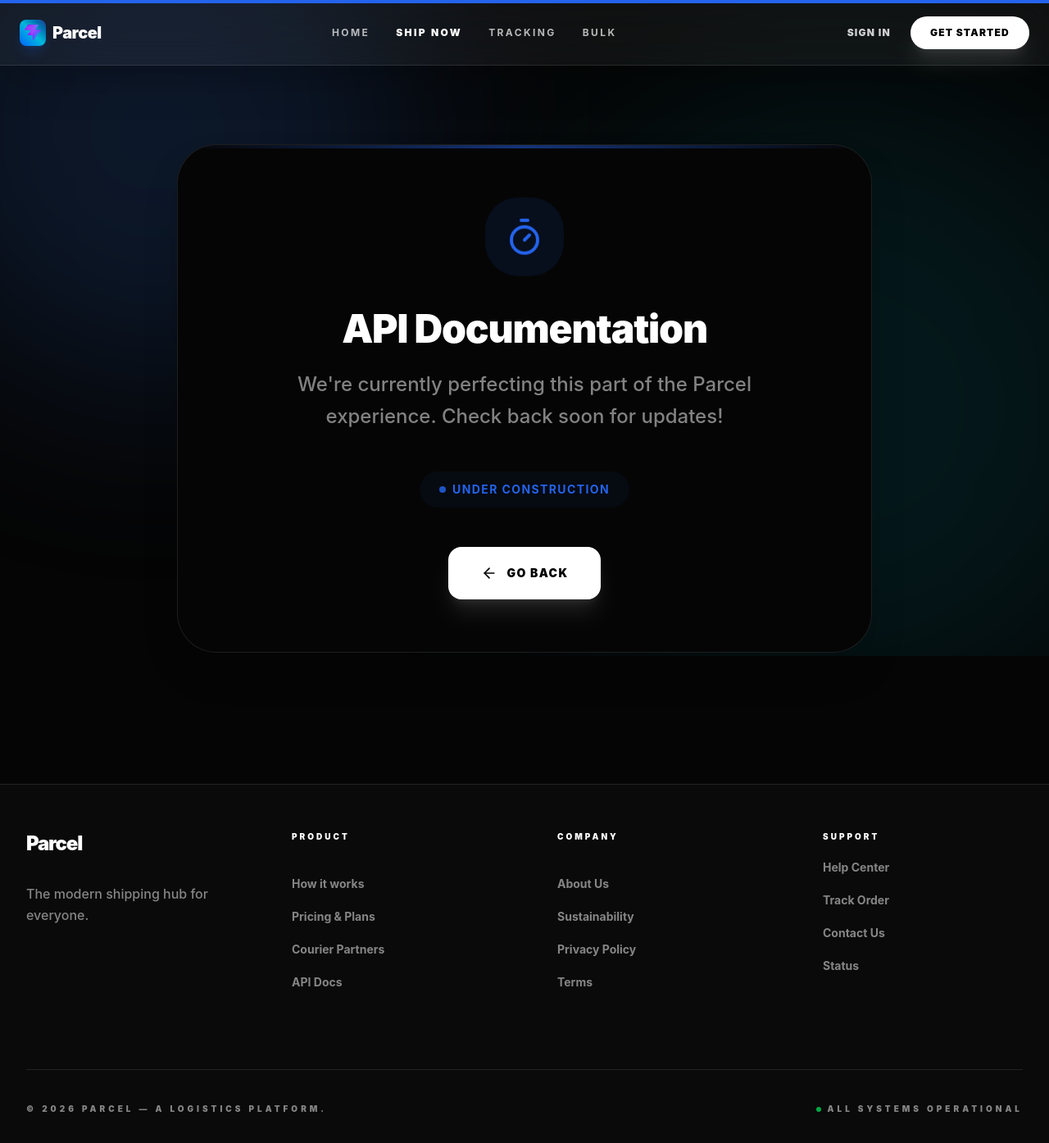
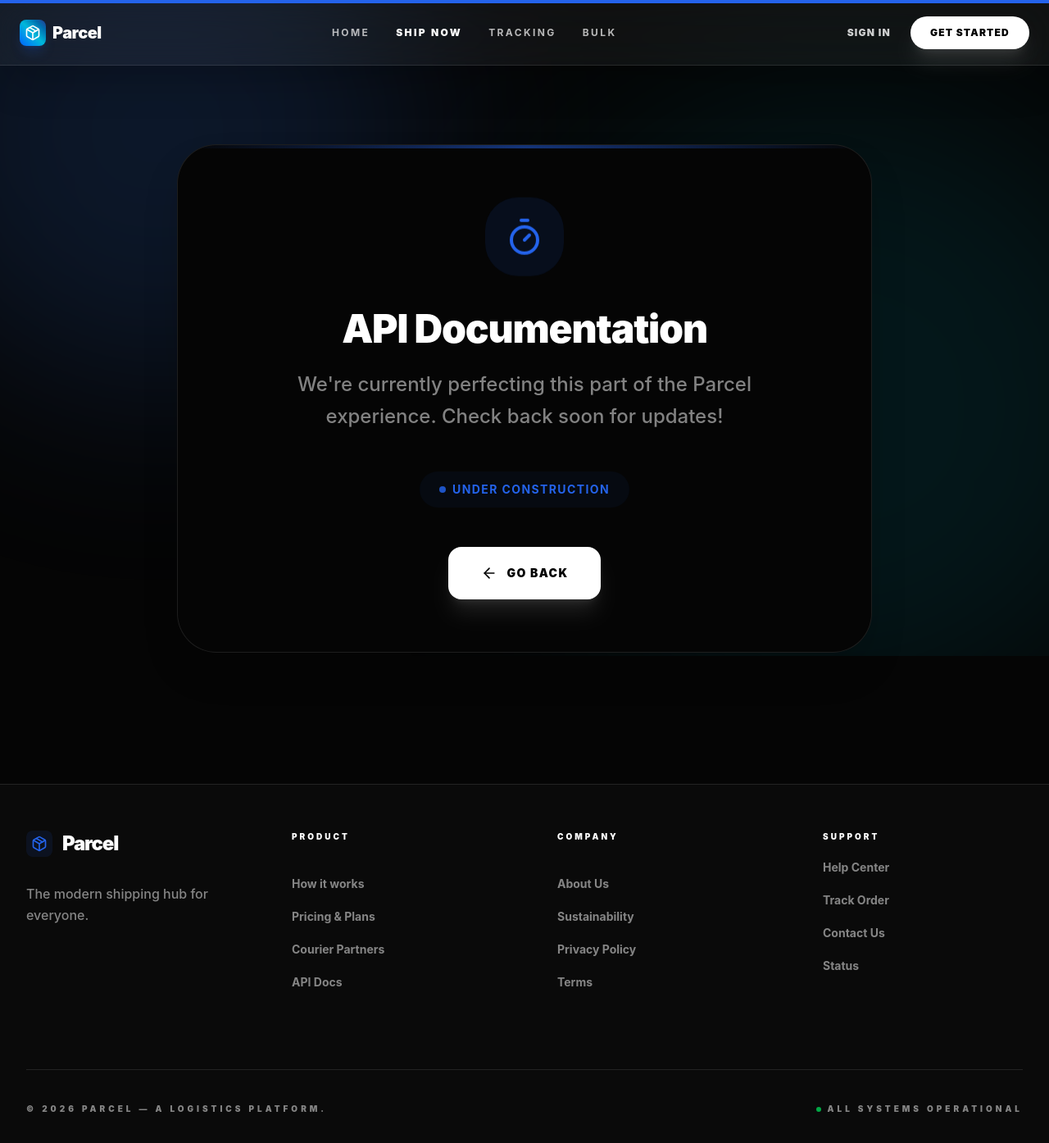
Before and after one commit to samshatan/P2P-Shipping-Platform, a React (Vite) app in the folder frontend/: page /api-docs in a window 1280 px wide. Shown: the top 1394 px of the page at 82% size. Built offline with nearby package versions, Linux system fonts and the light colour scheme.

Commit message:
revert changes

```diff
--- a/frontend/index.html
+++ b/frontend/index.html
@@ -4,7 +4,7 @@
     <meta charset="UTF-8" />
     <link rel="icon" type="image/svg+xml" href="/favicon.svg" />
     <meta name="viewport" content="width=device-width, initial-scale=1.0" />
-    <title>Parcel — P2P Shipping Platform</title>
+    <title>frontend</title>
   </head>
   <body>
     <div id="root"></div>
--- a/frontend/src/components/layout/Footer.tsx
+++ b/frontend/src/components/layout/Footer.tsx
@@ -8,6 +8,9 @@
         <div className="grid grid-cols-1 md:grid-cols-4 gap-20">
           <div className="col-span-1 md:col-span-1 space-y-8">
             <div className="flex items-center gap-3">
+              <div className="w-8 h-8 rounded-lg flex items-center justify-center bg-brand-primary/10 text-brand-primary">
+                <Package className="w-5 h-5" />
+              </div>
               <span className="text-2xl font-black tracking-tighter">Parcel</span>
             </div>
             <p className="text-text-muted text-base leading-relaxed font-medium">
--- a/frontend/src/components/layout/Navbar.tsx
+++ b/frontend/src/components/layout/Navbar.tsx
@@ -21,8 +21,8 @@
       <div className="max-w-7xl mx-auto px-6 h-full flex items-center justify-between">
         {/* Logo */}
         <Link to="/" className="flex items-center gap-2 cursor-pointer group">
-          <div className={`w-8 h-8 rounded-lg flex items-center justify-center bg-gradient-to-tr ${themeGradient} shadow-lg shadow-brand-primary/20 group-hover:scale-110 transition-all duration-500 overflow-hidden`}>
-              <img src="/favicon.svg" alt="Parcel Logo" className="w-5 h-5 object-contain" />
+          <div className={`w-8 h-8 rounded-lg flex items-center justify-center bg-gradient-to-tr ${themeGradient} shadow-lg shadow-brand-primary/20 group-hover:scale-110 transition-all duration-500`}>
+              <Package className="w-5 h-5 text-white" />
           </div>
           <span className="text-xl font-black tracking-tight text-white">Parcel</span>
         </Link>
```
